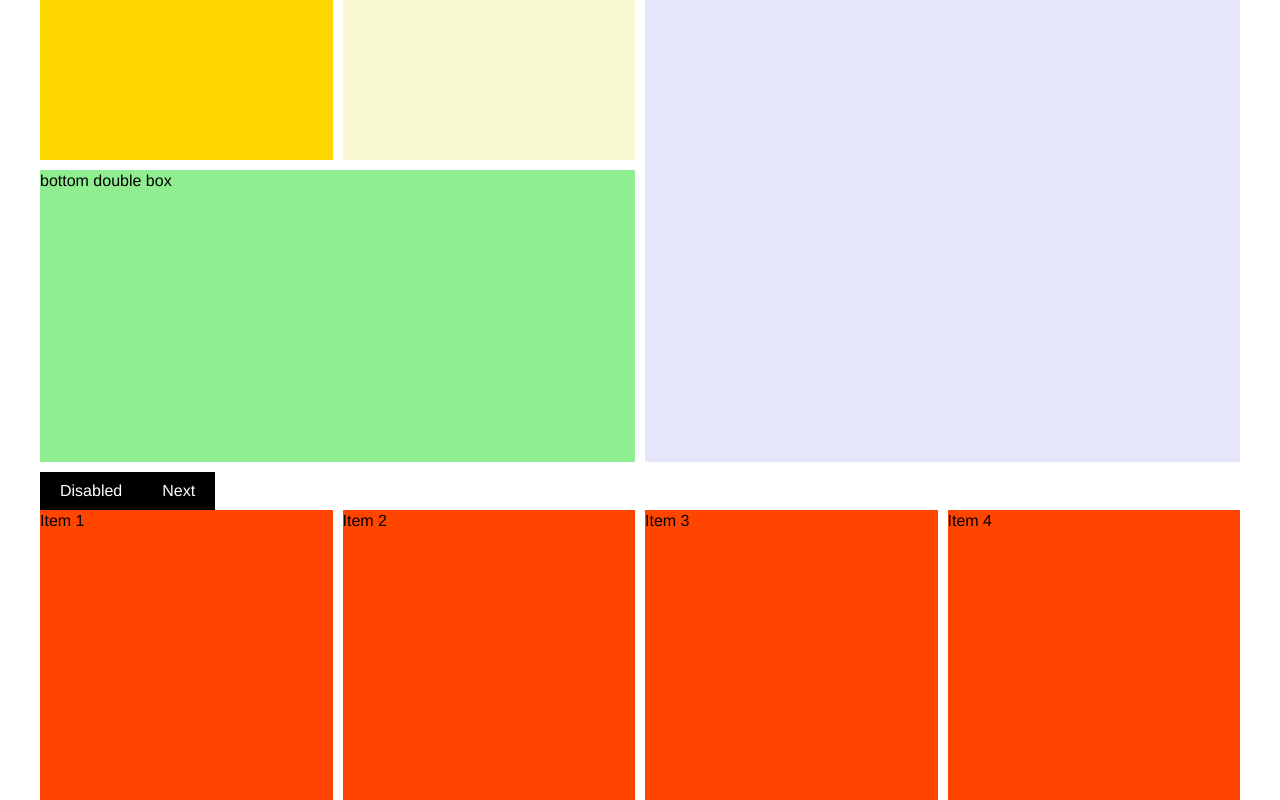
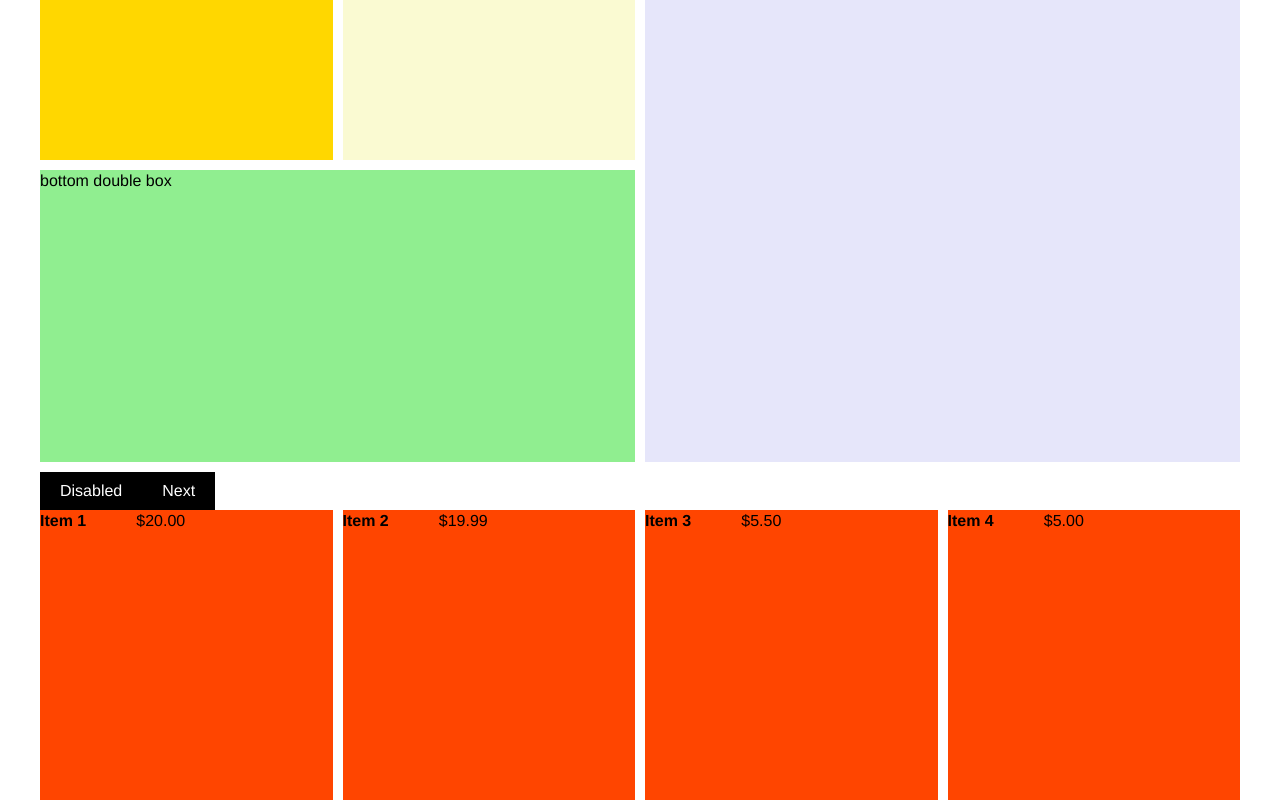
Before and after one commit to cojoclaudiu/squareify, a Next.js app: page / in a window 1280 px wide. Shown: the part 738-1538 px from the top of the page. Built offline with nearby package versions, Linux system fonts and the light colour scheme.

Commit message:
price added / object array / item component take props}

```diff
--- a/src/components/ui/CarouselItems/CaroselItems.jsx
+++ b/src/components/ui/CarouselItems/CaroselItems.jsx
@@ -11,13 +11,17 @@ export default function CarouselItems() {
   const { start, end } = state;
 
   const itemsData = [
-    <Item location={1} key={nanoid(5)} />,
-    <Item location={2} key={nanoid(5)} />,
-    <Item location={3} key={nanoid(5)} />,
-    <Item location={4} key={nanoid(5)} />,
-    <Item location={5} key={nanoid(5)} />,
-    <Item location={6} key={nanoid(5)} />,
-    <Item location={7} key={nanoid(5)} />,
+    { id: nanoid(5), name: 'Item 1', url: '/', price: '20' },
+    { id: nanoid(5), name: 'Item 2', url: '/', price: '19.99' },
+    { id: nanoid(5), name: 'Item 3', url: '/', price: '5.5' },
+    { id: nanoid(5), name: 'Item 4', url: '/', price: '5' },
+    { id: nanoid(5), name: 'Item 5', url: '/', price: '20' },
+    { id: nanoid(5), name: 'Item 5', url: '/', price: '222' },
+    { id: nanoid(5), name: 'Item 6', url: '/', price: '231' },
+    { id: nanoid(5), name: 'Item 7', url: '/', price: '120' },
+    { id: nanoid(5), name: 'Item 8', url: '/', price: '320' },
+    { id: nanoid(5), name: 'Item 9', url: '/', price: '120' },
+    { id: nanoid(5), name: 'Item 10', url: '/', price: '320' },
   ];
 
   const dispatchIncrement = () => dispatch({ type: 'increment' });
@@ -37,7 +41,13 @@ export default function CarouselItems() {
           <CarouselButton direction="Disabled" />
         )}
       </div>
-      <div className={styles.itemsContainer}>{itemsData.slice(start, end)}</div>
+      <div className={styles.itemsContainer}>
+        {itemsData.slice(start, end).map((item) => (
+          <>
+            <Item key={item.id} name={item.name} price={item.price} />
+          </>
+        ))}
+      </div>
     </>
   );
 }
--- a/src/components/ui/Item/Item.jsx
+++ b/src/components/ui/Item/Item.jsx
@@ -1,5 +1,11 @@
+import priceFormat from '../../../../utils/priceFormat';
 import styles from './Item.module.css';
 
-export default function Item({ location }) {
-  return <div className={styles.itemContainer}>Item {location}</div>;
+export default function Item({ name, price }) {
+  return (
+    <div className={styles.itemContainer}>
+      <h2>{name}</h2>
+      <div className={styles.itemPrice}>{priceFormat(price)}</div>
+    </div>
+  );
 }
--- a/src/components/ui/Item/Item.module.css
+++ b/src/components/ui/Item/Item.module.css
@@ -5,3 +5,7 @@
   min-height: 290px;
   margin-right: 10px;
 }
+
+.itemPrice {
+  padding-left: 50px;
+}
--- /dev/null
+++ b/utils/priceFormat.js
@@ -0,0 +1,6 @@
+export default function priceFormat(price) {
+  return new Intl.NumberFormat('en-US', {
+    style: 'currency',
+    currency: 'USD',
+  }).format(price);
+}
```
